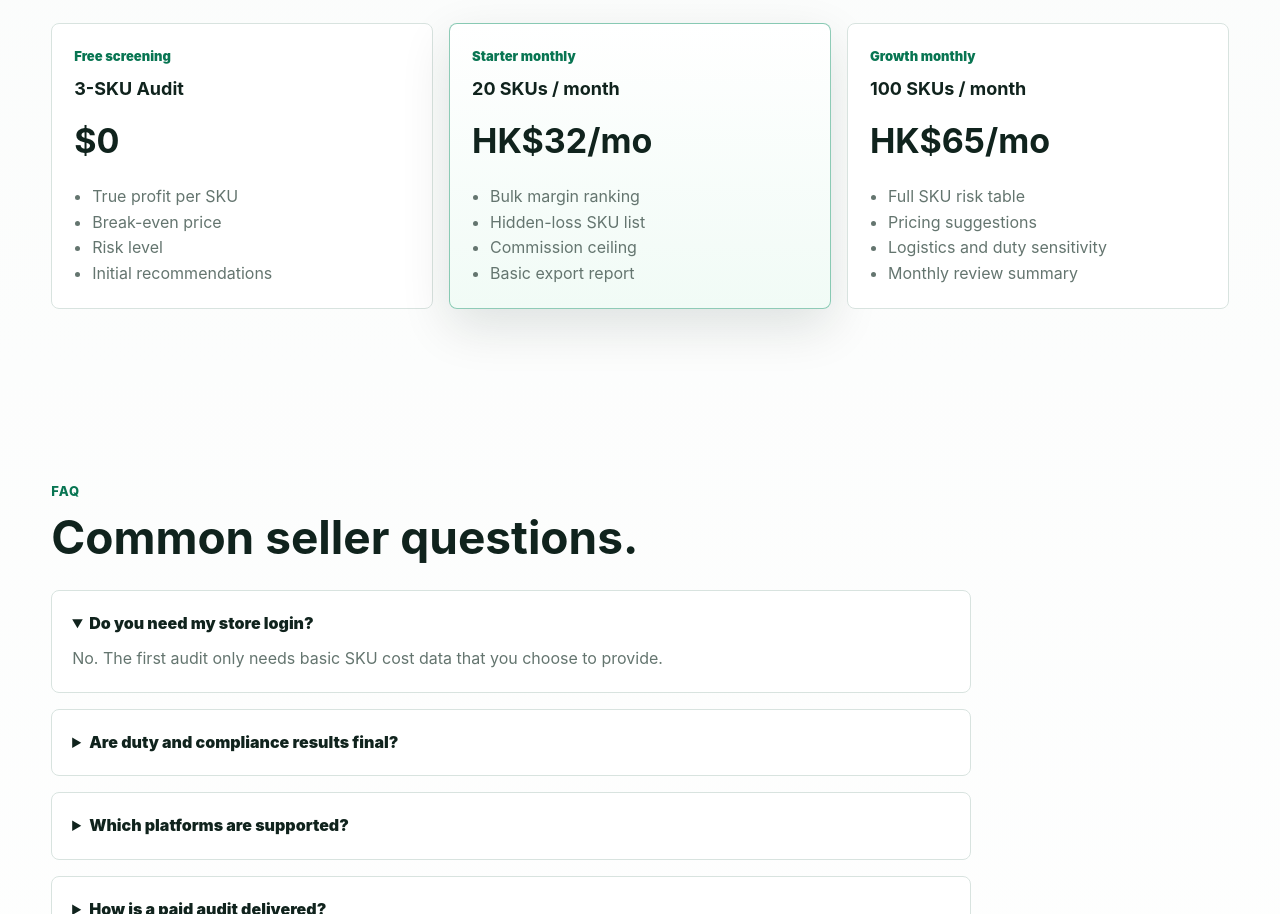
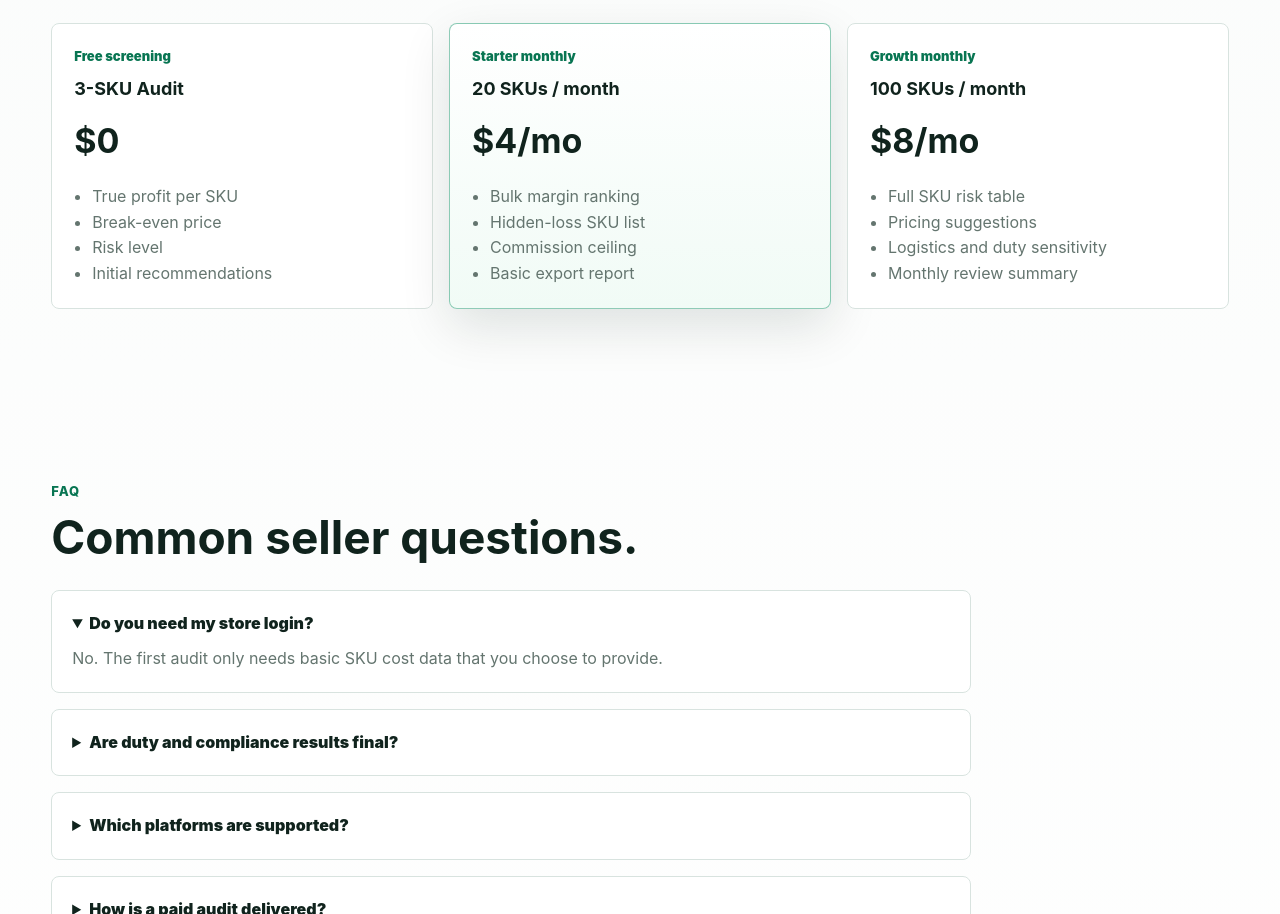
Before and after one commit to fanhui100-cell/skuauditpro, a website: page en.html in a window 1280 px wide. Shown: the part 5055-5969 px from the top of the page. Drawn offline with Linux system fonts and the light colour scheme.

Commit message:
Use USD pricing on English page

```diff
--- a/en.html
+++ b/en.html
@@ -483,7 +483,7 @@
           <article class="price-card featured">
             <p class="plan-name">Starter monthly</p>
             <h3>20 SKUs / month</h3>
-            <strong>HK$32/mo</strong>
+            <strong>$4/mo</strong>
             <ul>
               <li>Bulk margin ranking</li>
               <li>Hidden-loss SKU list</li>
@@ -494,7 +494,7 @@
           <article class="price-card">
             <p class="plan-name">Growth monthly</p>
             <h3>100 SKUs / month</h3>
-            <strong>HK$65/mo</strong>
+            <strong>$8/mo</strong>
             <ul>
               <li>Full SKU risk table</li>
               <li>Pricing suggestions</li>
```
